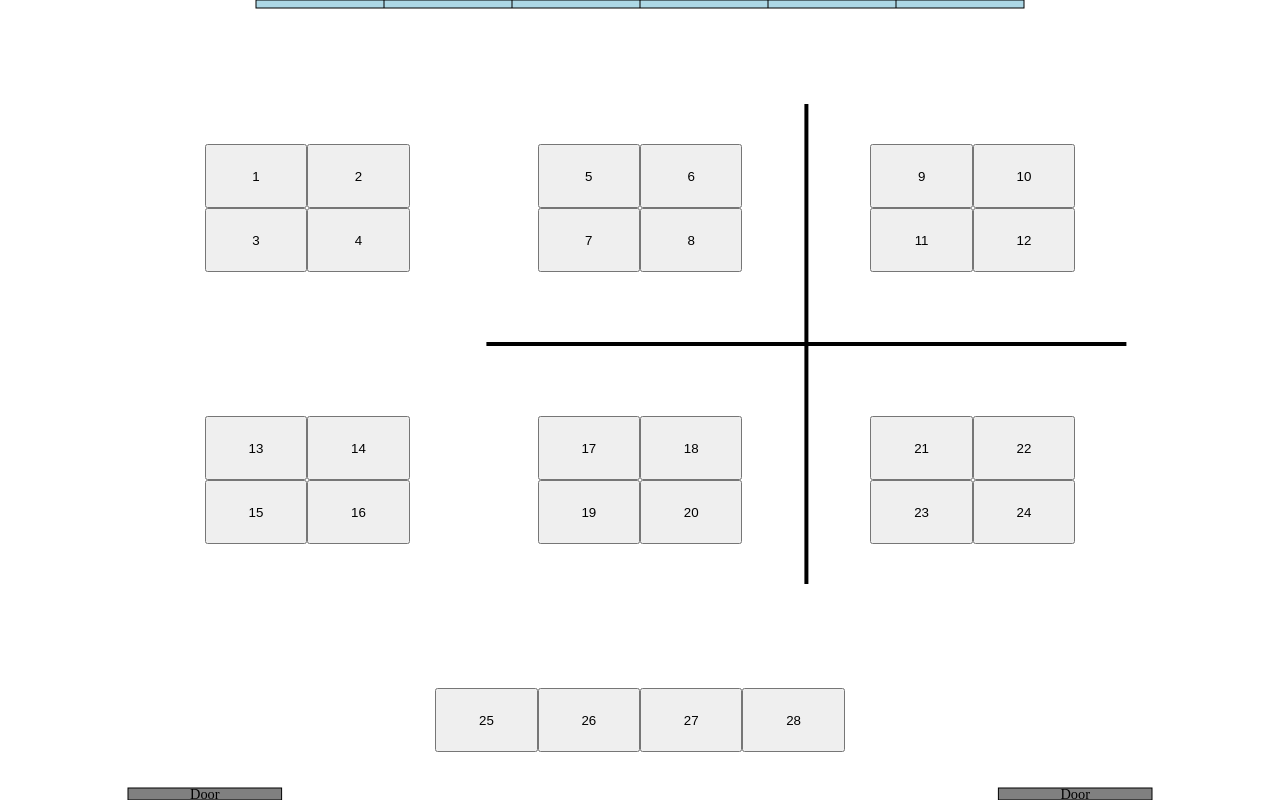
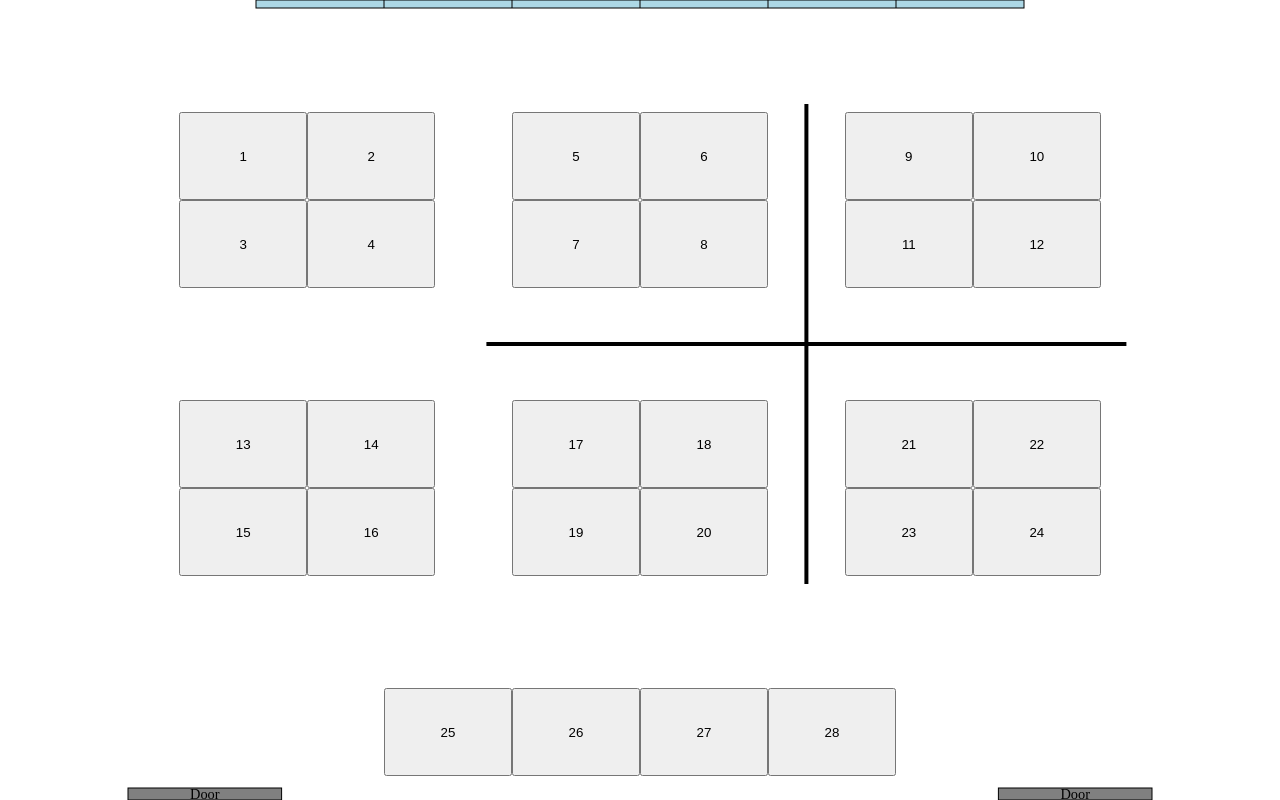
Before and after one commit to kjuni1914/Room302Project, a Django app: page /seat/ in a window 1280 px wide. Run offline with Django 4.2, Linux system fonts and the light colour scheme.

Commit message:
seat css changed

```diff
--- a/PrisonBreak/usage/static/usage/seats.css
+++ b/PrisonBreak/usage/static/usage/seats.css
@@ -2,21 +2,23 @@ body {
     margin: 0px;
 }
 .seat {
-    width: 8vw;
-    height: 8vh;
+    width: 10vw;
+    /* 1 늘리고 #seat1-24 gap 2 줄이면 됨 */
+    height: 11vh;
+    /* 3늘리고 .container padding-top 4 줄이면 됨 */
 }
 .div {
     align-content: center;
 }
 .container {
-    padding-top: 18vh;
+    padding-top: 14vh;
     display: grid;
     align-items: center;
     justify-content: center;
 }
 #seat1-12,
 #seat13-24 {
-    grid-column-gap: 10vw;
+    grid-column-gap: 6vw;
     grid-template-columns: auto auto auto;
 }
 #seat25-28 {
```
